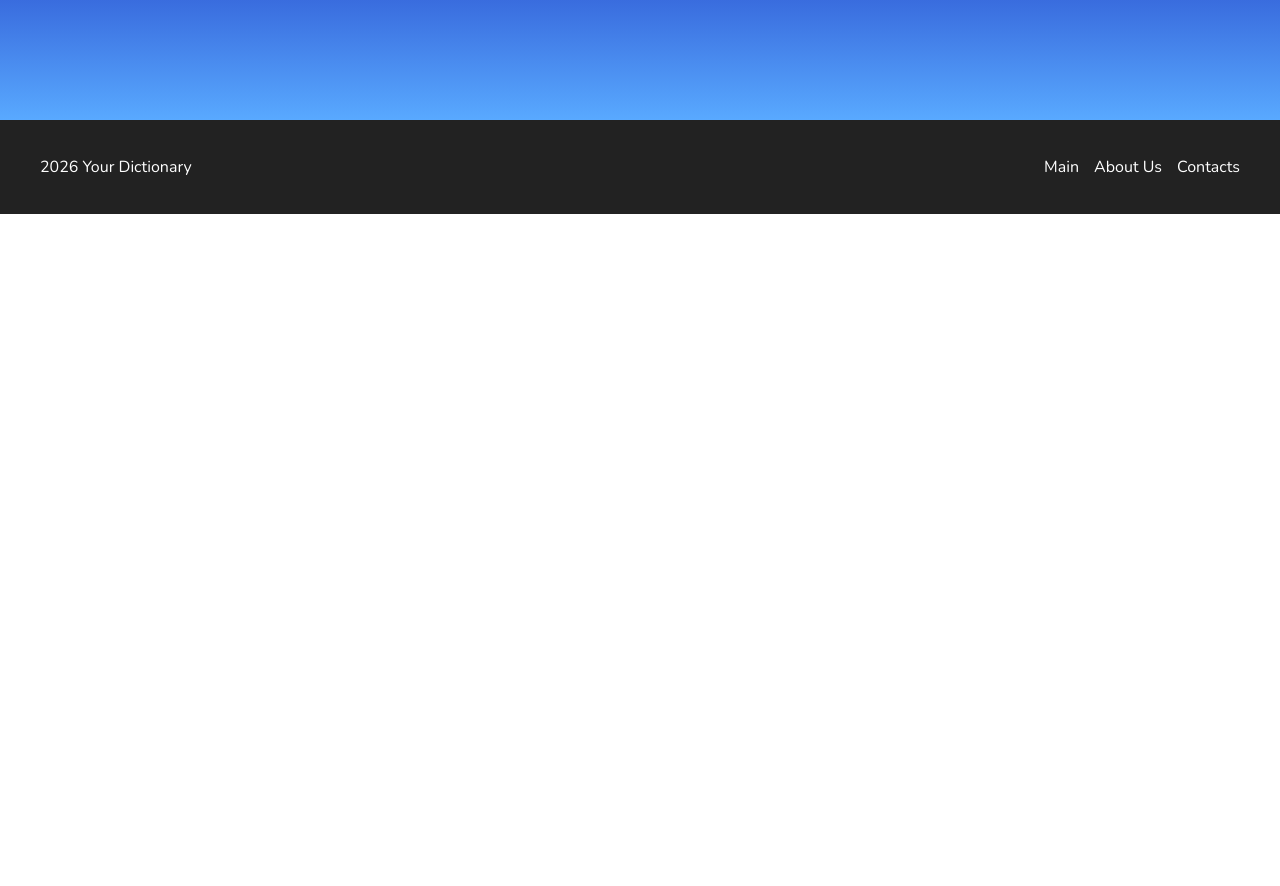
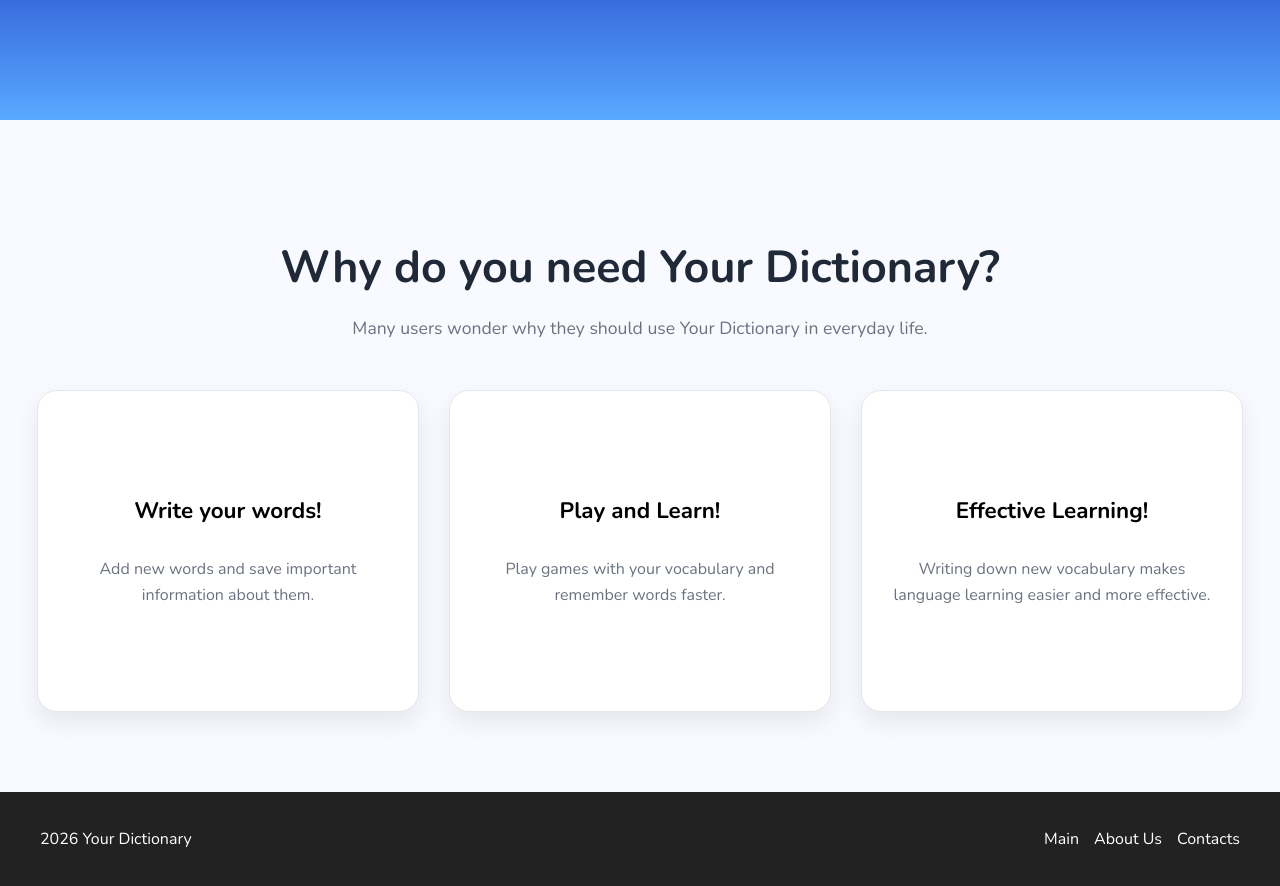
Before and after one commit to VolodymyrVH/YourDictionary, a React (Vite) app in the folder Frontend/Your_Dictionary/: page / in a window 1280 px wide. Shown: the part 320-1206 px from the top of the page. Before the commit the page ends 800 px from the top, so only its background shows below. Built offline with nearby package versions, Linux system fonts and the light colour scheme.

Commit message:
Added explaining part

```diff
--- a/Frontend/Your_Dictionary/src/pages/AboutPage/AboutPage.jsx
+++ b/Frontend/Your_Dictionary/src/pages/AboutPage/AboutPage.jsx
@@ -1,10 +1,12 @@
 import AboutSite from "./components/AboutSitePage"
 import FooterPart from "./components/Footer"
+import ExplainPart from "./components/ExplainPart"
 
 export default function AboutPage() {
     return(
         <>
             <AboutSite />
+            <ExplainPart />
             <FooterPart />
         </>
     )
--- a/Frontend/Your_Dictionary/src/pages/AboutPage/components/AboutPage.css
+++ b/Frontend/Your_Dictionary/src/pages/AboutPage/components/AboutPage.css
@@ -64,3 +64,71 @@ body {
 .footer a:hover {
   text-decoration: underline;
 }
+
+.explaining-components {
+  padding: 80px 20px;
+  text-align: center;
+  background: #f8faff;
+}
+
+.main-text-explaining-com {
+  font-size: 2.8rem;
+  font-weight: 700;
+  color: #1f2937;
+  margin-bottom: 15px;
+}
+
+.subtitle {
+  font-size: 1.1rem;
+  color: #6b7280;
+  margin-bottom: 50px;
+}
+
+.blocks-container {
+  display: flex;
+  justify-content: center;
+  gap: 30px;
+  flex-wrap: wrap;
+}
+
+.block-container-of-usage {
+  width: 320px;
+  min-height: 260px;
+  display: flex;
+  flex-direction: column;
+  align-items: center;
+  justify-content: center;
+  padding: 30px;
+  background: white;
+  border-radius: 20px;
+  border: 1px solid #e5e7eb;
+  box-shadow: 0 10px 25px rgba(0, 0, 0, 0.08);
+  transition: all 0.3s ease;
+  cursor: pointer;
+}
+
+.block-container-of-usage:hover {
+  transform: translateY(-10px);
+  box-shadow: 0 20px 35px rgba(0, 0, 0, 0.15);
+  background-color: rgb(36, 138, 247);
+}
+
+.block-container-of-usage:hover .inblock-explain {
+  color: white;
+}
+
+.block-container-of-usage:hover .block-name {
+  color: white;
+}
+
+.block-name {
+  font-size: 1.4rem;
+  color: black;
+  margin-bottom: 15px;
+}
+
+.inblock-explain {
+  color: #6b7280;
+  line-height: 1.6;
+  font-size: 1rem;
+}
--- /dev/null
+++ b/Frontend/Your_Dictionary/src/pages/AboutPage/components/ExplainPart.jsx
@@ -0,0 +1,37 @@
+import React from "react";
+import AboutPage from "../AboutPage";
+
+export default function ExplainPart () {
+    return (
+        <>
+            <section className="explaining-components">
+            <h1 className="main-text-explaining-com">
+                Why do you need Your Dictionary?
+            </h1>
+            <p className="subtitle">
+                Many users wonder why they should use Your Dictionary in everyday life.
+            </p>
+            <div className="blocks-container">
+                <div className="block-container-of-usage">
+                    <h2 className="block-name">Write your words!</h2>
+                    <p className="inblock-explain">
+                        Add new words and save important information about them.
+                    </p>
+                </div>
+                <div className="block-container-of-usage">
+                    <h2 className="block-name">Play and Learn!</h2>
+                    <p className="inblock-explain">
+                        Play games with your vocabulary and remember words faster.
+                    </p>
+                </div>
+                <div className="block-container-of-usage">
+                    <h2 className="block-name">Effective Learning!</h2>
+                    <p className="inblock-explain">
+                        Writing down new vocabulary makes language learning easier and more effective.
+                    </p>
+                </div>
+            </div>
+        </section>
+        </>
+    )
+}
```
